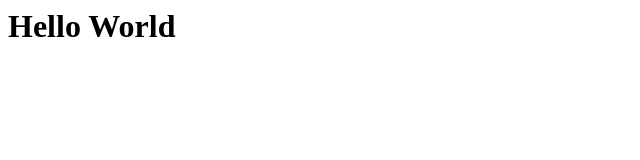
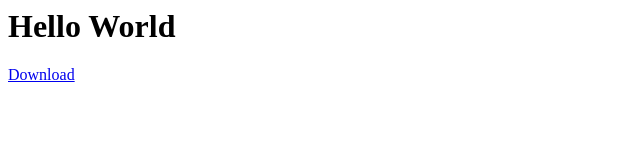
Before and after one commit to CoderDurjoy/test, a plain HTML site: page index.html in a window 1280 px wide. Shown: the full height of the page, 0-640 px from the left. Drawn offline with Linux system fonts and the light colour scheme.

Commit message:
Update index.html

```diff
--- a/index.html
+++ b/index.html
@@ -1,3 +1,4 @@
 <html>
   <h1>Hello World</h1>
+  <a href="one.zip">Download</a>
 </html>
```
